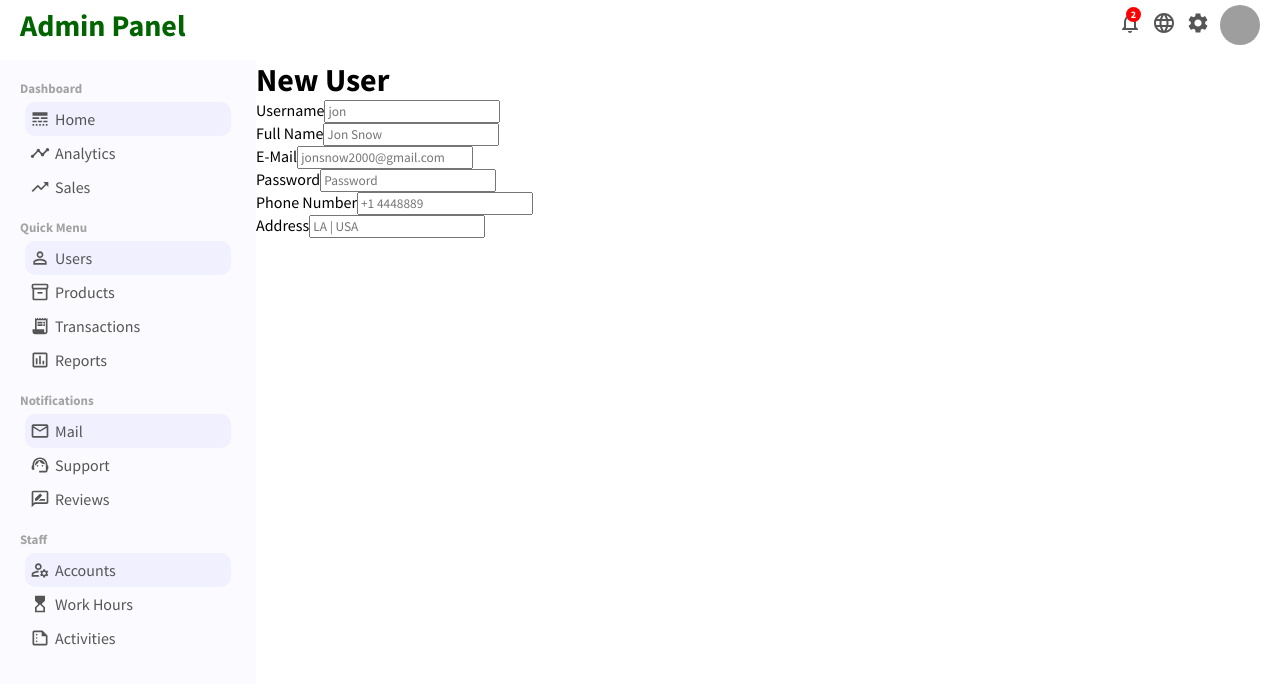
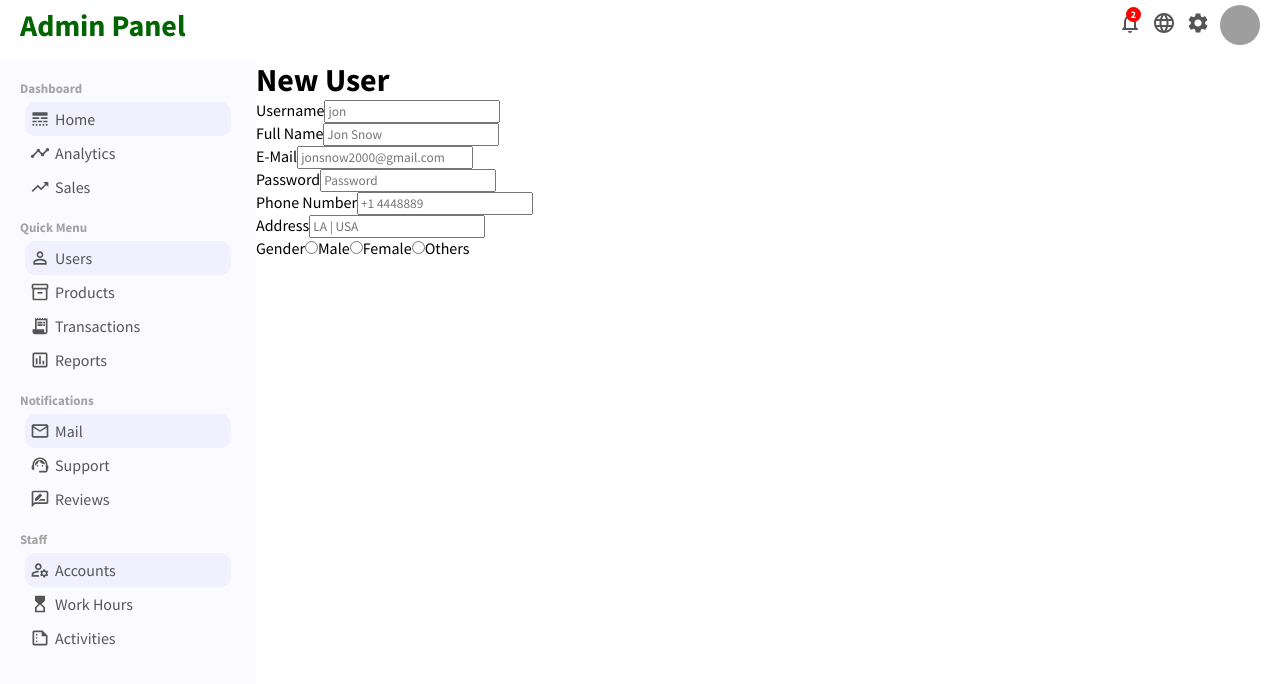
Before and after one commit to PJMantoss/admin_panel, a React (Create React App) app: page /newuser in a window 1280 px wide. Shown: the top 684 px of the page. Built offline with nearby package versions, Linux system fonts and the light colour scheme; grey boxes are pictures that could not be loaded.

Commit message:
update NewUser page

```diff
--- a/src/pages/newUserPage/NewUser.js
+++ b/src/pages/newUserPage/NewUser.js
@@ -53,6 +53,33 @@ function NewUser() {
             placeholder='LA | USA'
           />
         </div>
+
+        <div className='newUserItem'>
+          <label>Gender</label>
+          <input
+            type='radio'
+            name='gender'
+            value='male'
+            id='male'
+          />
+          <label for='male'>Male</label>
+
+          <input
+            type='radio'
+            name='gender'
+            value='female'
+            id='female'
+          />
+          <label for='female'>Female</label>
+
+          <input
+            type='radio'
+            name='gender'
+            value='others'
+            id='others'
+          />
+          <label for='others'>Others</label>
+        </div>
       </form>
     </div>
   )
```
